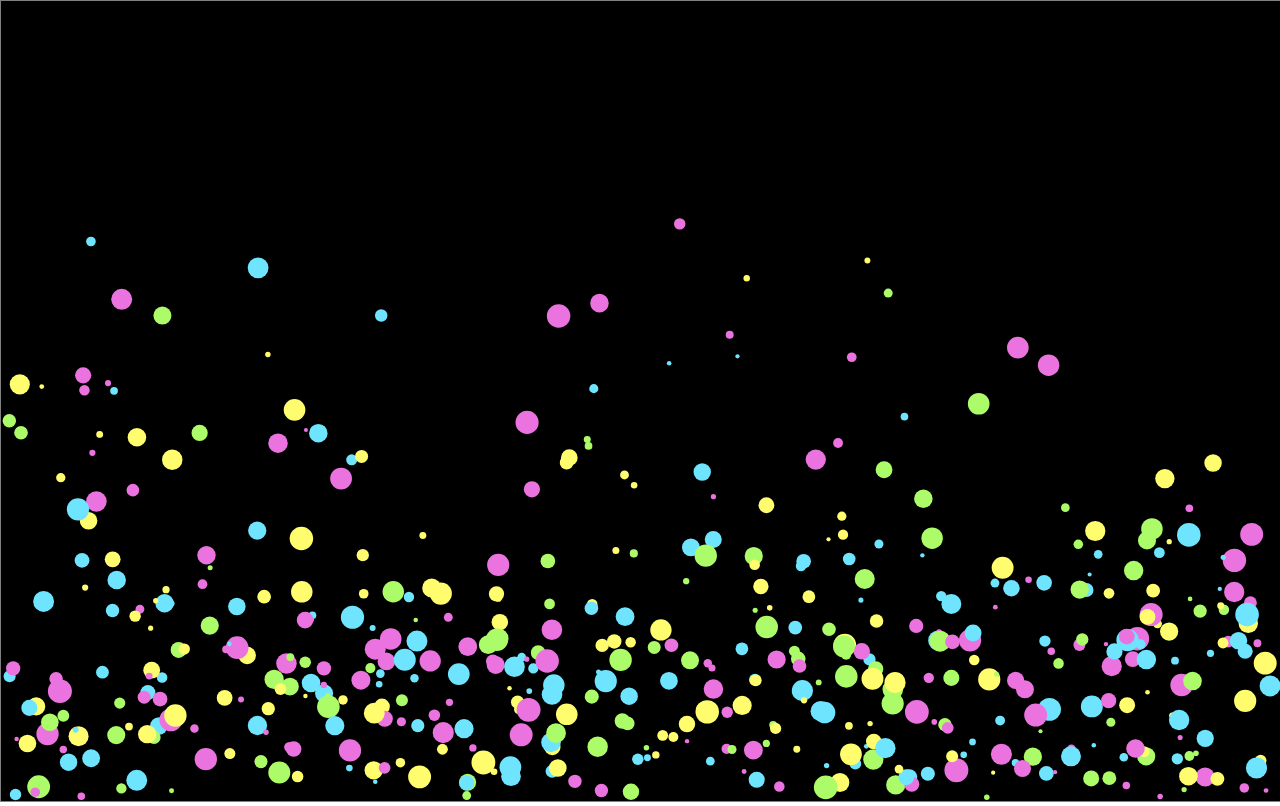
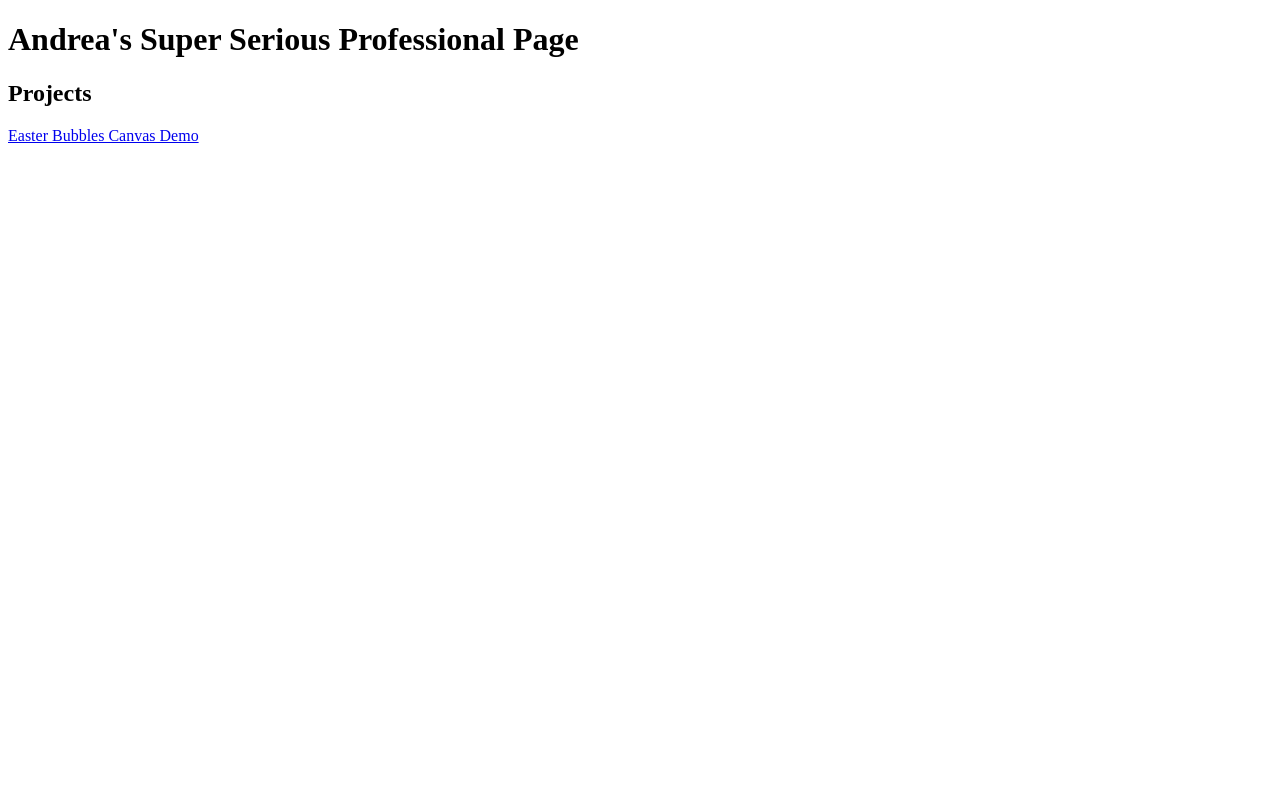
Before and after one commit to acleland/acleland.github.io, a plain HTML site: page index.html in a window 1280 px wide. Drawn offline with Linux system fonts and the light colour scheme.

Commit message:
moved easter bubble demo to its own page and created a new basic index.html

```diff
--- a/index.html
+++ b/index.html
@@ -4,19 +4,11 @@
     <meta charset="UTF-8">
     <meta http-equiv="X-UA-Compatible" content="IE=edge">
     <meta name="viewport" content="width=device-width, initial-scale=1.0">
-    <title>Canvas Tutorial</title>
-    <style type="text/css">
-        canvas {
-            border: 1px solid gray;
-            background-color:#000000;
-        }
-        body {
-            margin: 0;
-        }
-    </style>
+    <title>Andrea Cleland</title>
 </head>
 <body>
-    <canvas></canvas>
-    <script src="canvas.js"></script>
+    <h1>Andrea's Super Serious Professional Page</h1>
+    <h2>Projects</h2>
+    <a href='easterbubble.html'>Easter Bubbles Canvas Demo</a>
 </body>
 </html>
```
Also changed, not shown: easterbubble.html (added, +22 -0 lines).
